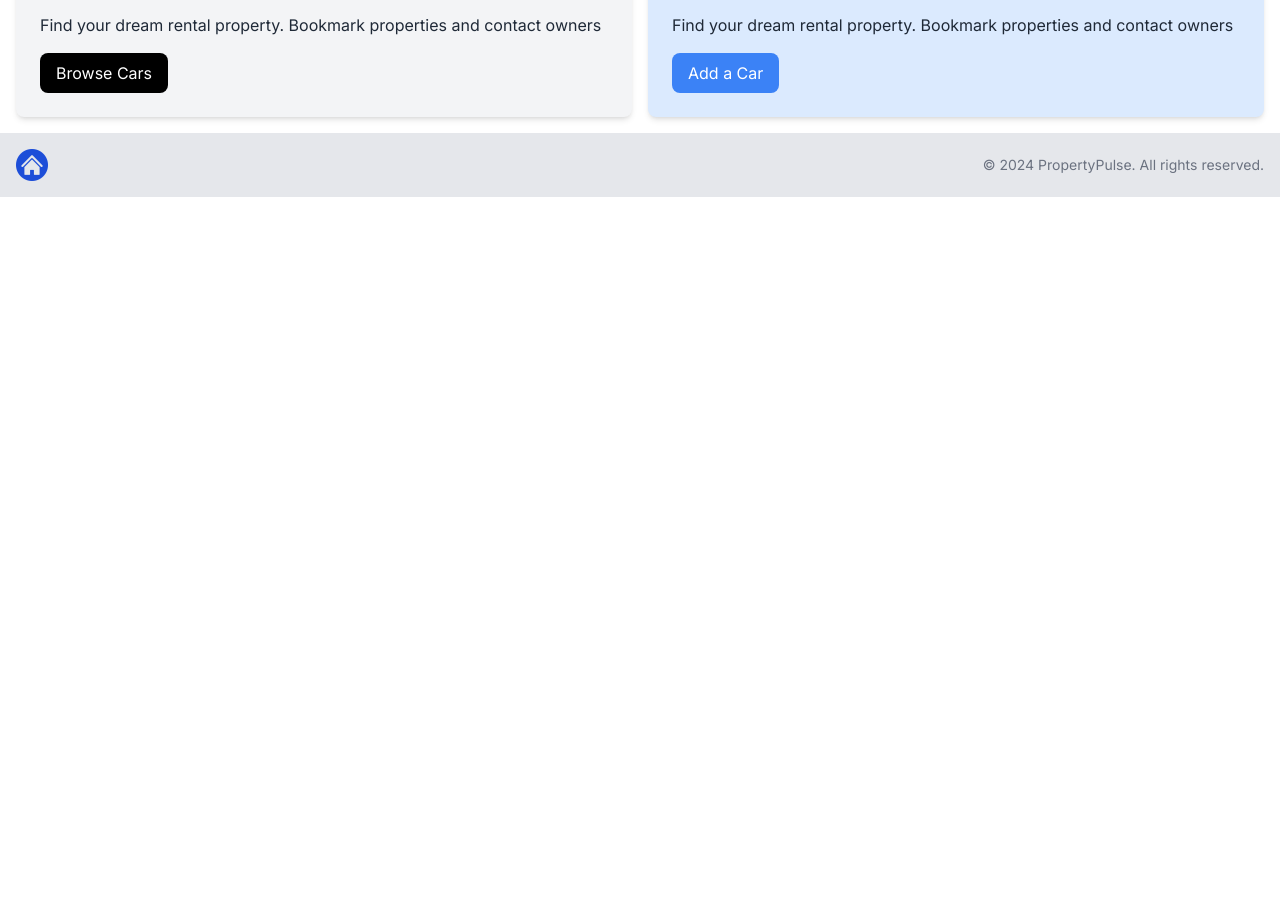
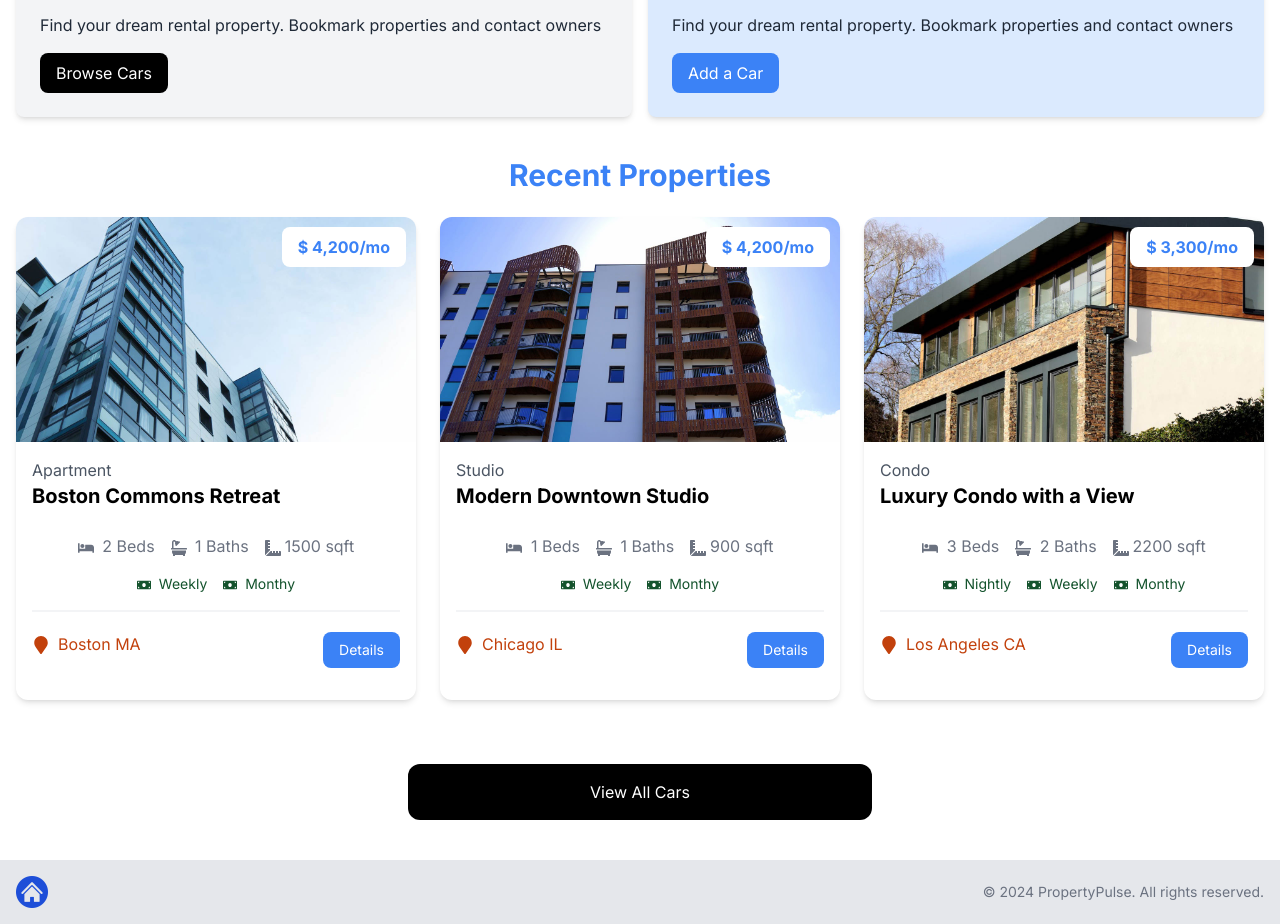
Before and after one commit to lostmart/rent-this, a Next.js app: page / in a window 1280 px wide. Shown: the part 504-1428 px from the top of the page. Before the commit the page ends 800 px from the top, so only its background shows below. Built offline with nearby package versions, Linux system fonts and the light colour scheme.

Commit message:
recent cars added to the main page

```diff
--- a/src/app/layout.tsx
+++ b/src/app/layout.tsx
@@ -2,6 +2,7 @@ import type { Metadata } from "next"
 import { Inter } from "next/font/google"
 import "@/assets/globals.css"
 import NavBar from "@/components/NavBar"
+import Footer from "@/components/Footer"
 
 const inter = Inter({ subsets: ["latin"] })
 
@@ -22,7 +23,8 @@ export default function RootLayout({
 				<header>
 					<NavBar />
 				</header>
-				<main>{children}</main>
+				<main className="min-h-80dvh">{children}</main>
+				<Footer />
 			</body>
 		</html>
 	)
--- a/src/app/page.tsx
+++ b/src/app/page.tsx
@@ -1,13 +1,13 @@
-import Footer from "@/components/Footer"
 import Hero from "@/components/Hero"
 import InfoBoxes from "@/components/InfoBoxes"
+import HomeCompCars from "@/components/HomeCompCars"
 
 const Home = () => {
 	return (
 		<>
 			<Hero />
 			<InfoBoxes />
-			<Footer />
+			<HomeCompCars />
 		</>
 	)
 }
--- /dev/null
+++ b/src/components/HomeCompCars.tsx
@@ -0,0 +1,43 @@
+import cars from "@/properties.json"
+import CarCard from "@/components/CarCard"
+
+import Link from "next/link"
+
+import CarsType from "@/types/CarsType"
+
+const HomeCompCars = () => {
+	const threeRandomCars: CarsType[] = cars
+		.sort(() => Math.random() - Math.random())
+		.slice(0, 3)
+
+	return (
+		<>
+			<section className="px-4 py-6">
+				<div className="container-xl lg:container m-auto">
+					<h2 className="text-3xl font-bold text-blue-500 mb-6 text-center">
+						Recent Properties
+					</h2>
+					<div className="grid grid-cols-1 md:grid-cols-3 gap-6">
+						{!threeRandomCars.length ? (
+							<p>no found</p>
+						) : (
+							threeRandomCars.map((car) => (
+								<CarCard key={car._id} carDetails={car} />
+							))
+						)}
+					</div>
+				</div>
+			</section>
+			<section className="m-auto max-w-lg my-10 px-6">
+				<Link
+					href="/carsPage"
+					className="block bg-black text-white text-center py-4 px-6 rounded-xl hover:bg-gray-700"
+				>
+					View All Cars
+				</Link>
+			</section>
+		</>
+	)
+}
+
+export default HomeCompCars
--- a/tailwind.config.ts
+++ b/tailwind.config.ts
@@ -1,4 +1,4 @@
-import type { Config } from "tailwindcss";
+import type { Config } from "tailwindcss"
 
 const config: Config = {
 	content: [
@@ -13,8 +13,11 @@ const config: Config = {
 				"gradient-conic":
 					"conic-gradient(from 180deg at 50% 50%, var(--tw-gradient-stops))",
 			},
+			minHeight: {
+				"80dvh": "80dvh",
+			},
 		},
 	},
 	plugins: [],
-};
-export default config;
+}
+export default config
```
Lines whose indentation alone changed are shown as unchanged.
